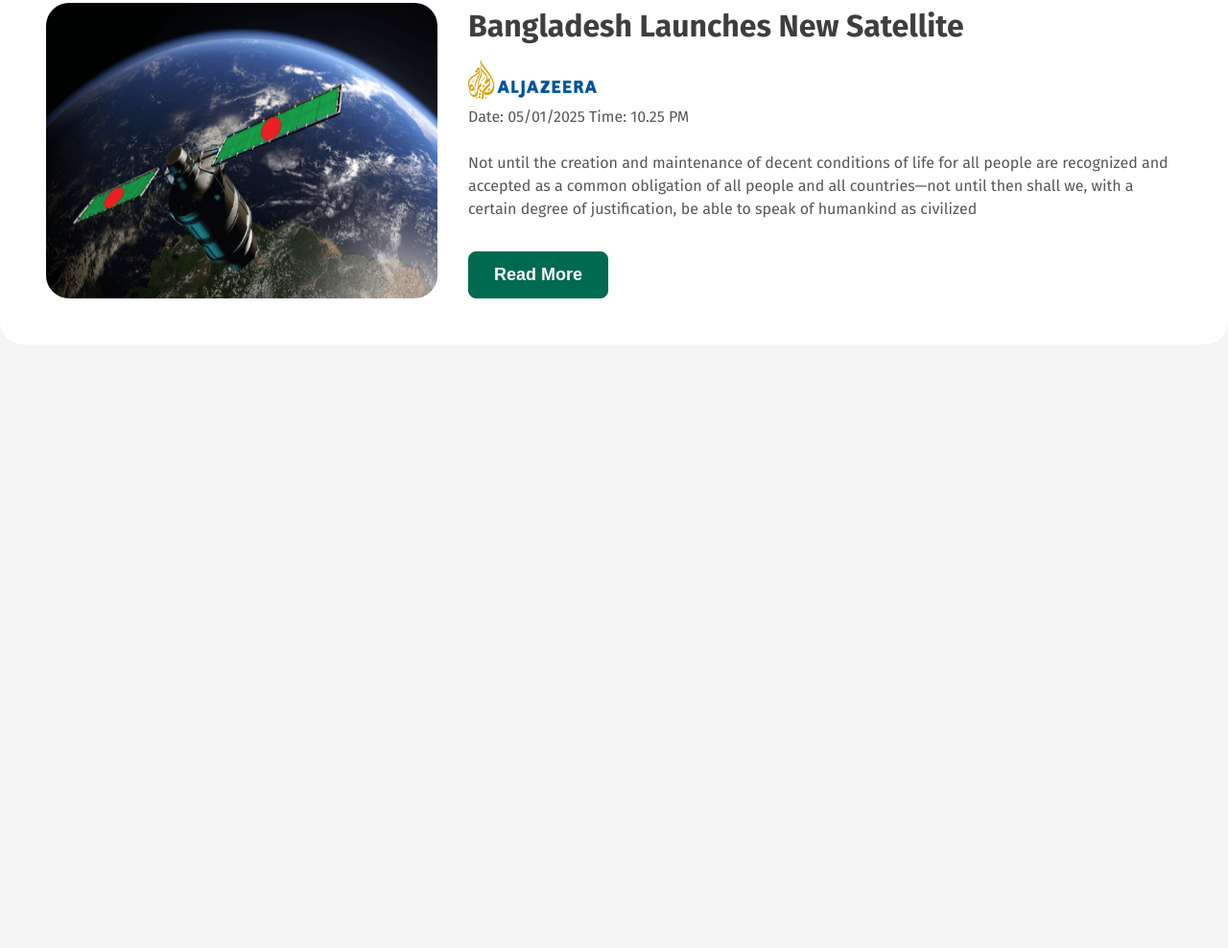
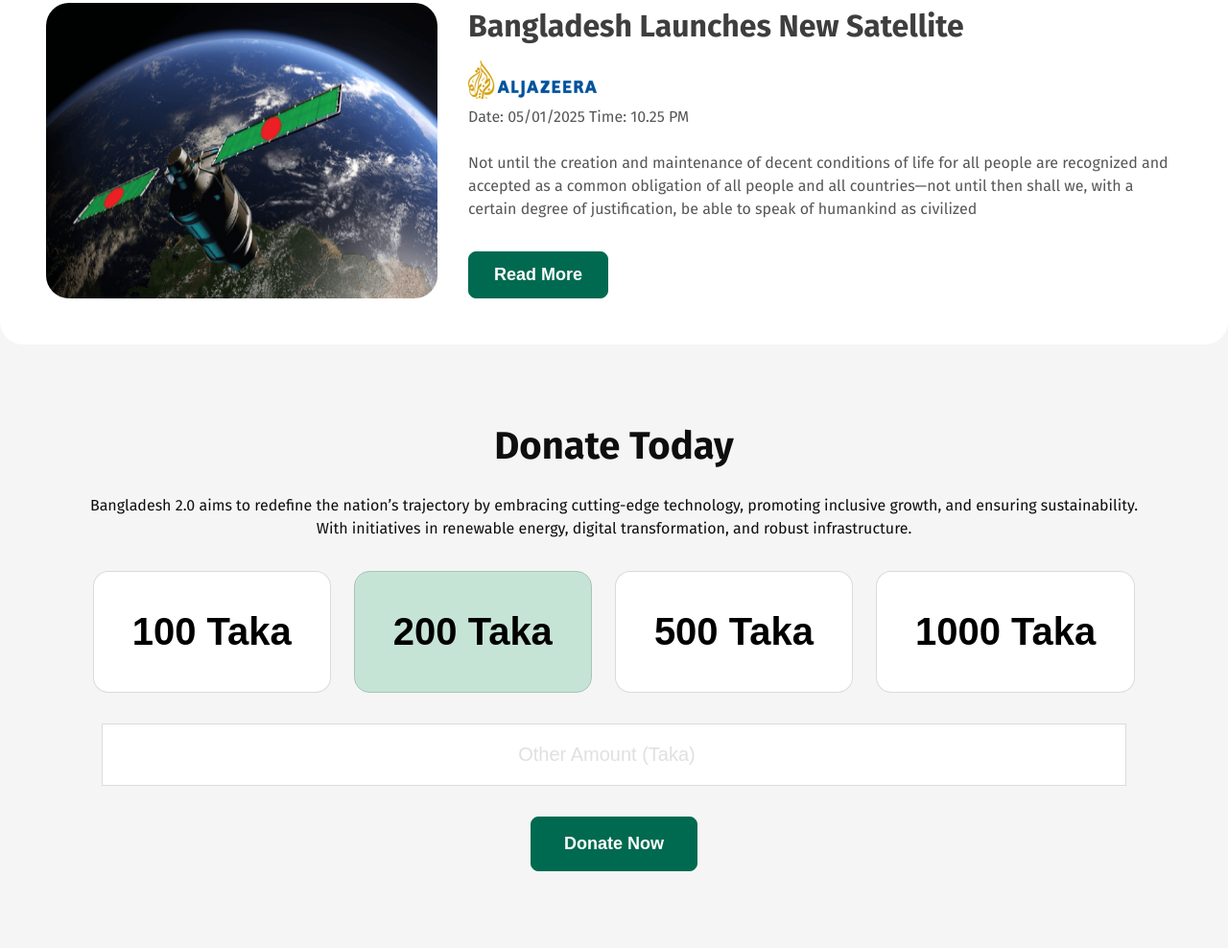
Before and after one commit to arifuddincoder/bangladesh2, a plain HTML site: page index.html in a window 1280 px wide. Shown: the part 3645-4633 px from the top of the page at 96% size. Before the commit the page ends 4004 px from the top, so only its background shows below. Drawn offline with Linux system fonts and the light colour scheme.

Commit message:
Done: Donate Today section

```diff
--- a/index.html
+++ b/index.html
@@ -139,7 +139,10 @@
         </section>
         <section class="recent-news">
             <h2>Recent News</h2>
-            <p>Bangladesh 2.0 aims to redefine the nation’s trajectory by embracing cutting-edge technology, promoting inclusive growth, and ensuring sustainability. With initiatives in renewable energy, digital transformation, and robust infrastructure, the country is set to become a global model of development.</p>
+            <p>Bangladesh 2.0 aims to redefine the nation’s trajectory by embracing cutting-edge technology, promoting
+                inclusive growth, and ensuring sustainability. With initiatives in renewable energy, digital
+                transformation, and robust infrastructure, the country is set to become a global model of development.
+            </p>
             <div class="recent-news_article">
                 <img src="assets/satelite.png" alt="">
                 <div class="recent-news_article_body">
@@ -149,7 +152,9 @@
                         <span>Date: 05/01/2025</span>
                         <span>Time: 10.25 PM</span>
                     </div>
-                    <p>Not until the creation and maintenance of decent conditions of life for all people are recognized and accepted as a common obligation of all people and all countries—not until then shall we, with a certain degree of justification, be able to speak of humankind as civilized</p>
+                    <p>Not until the creation and maintenance of decent conditions of life for all people are recognized
+                        and accepted as a common obligation of all people and all countries—not until then shall we,
+                        with a certain degree of justification, be able to speak of humankind as civilized</p>
                     <button class="btn btn-primary">Read More</button>
                 </div>
             </div>
@@ -161,7 +166,9 @@
                         <span class="recent-news_article_body_date">Date: 05/01/2025</span>
                         <span class="recent-news_article_body_time">Time: 10.25 PM</span>
                     </div>
-                    <p>Not until the creation and maintenance of decent conditions of life for all people are recognized and accepted as a common obligation of all people and all countries—not until then shall we, with a certain degree of justification, be able to speak of humankind as civilized</p>
+                    <p>Not until the creation and maintenance of decent conditions of life for all people are recognized
+                        and accepted as a common obligation of all people and all countries—not until then shall we,
+                        with a certain degree of justification, be able to speak of humankind as civilized</p>
                     <button class="btn btn-primary">Read More</button>
                 </div>
                 <img src="assets/satelite.png" alt="">
@@ -175,9 +182,28 @@
                         <span class="recent-news_article_body_date">Date: 05/01/2025</span>
                         <span class="recent-news_article_body_time">Time: 10.25 PM</span>
                     </div>
-                    <p>Not until the creation and maintenance of decent conditions of life for all people are recognized and accepted as a common obligation of all people and all countries—not until then shall we, with a certain degree of justification, be able to speak of humankind as civilized</p>
+                    <p>Not until the creation and maintenance of decent conditions of life for all people are recognized
+                        and accepted as a common obligation of all people and all countries—not until then shall we,
+                        with a certain degree of justification, be able to speak of humankind as civilized</p>
                     <button class="btn btn-primary">Read More</button>
                 </div>
+            </div>
+        </section>
+        <section class="donate-today">
+            <h2>Donate Today</h2>
+            <p>Bangladesh 2.0 aims to redefine the nation’s trajectory by embracing cutting-edge technology, promoting
+                inclusive growth, and ensuring sustainability. With initiatives in renewable energy, digital
+                transformation, and robust infrastructure.</p>
+            <div class="donate-today_wrapper">
+                <div class="donation-options">
+                    <button class="donation-button">100 Taka</button>
+                    <button class="donation-button active">200 Taka</button>
+                    <button class="donation-button">500 Taka</button>
+                    <button class="donation-button">1000 Taka</button>
+                </div>
+                <input type="number" placeholder="Other Amount (Taka)">
+
+                <button class="btn btn-primary">Donate Now</button>
             </div>
         </section>
     </main>
--- a/style.css
+++ b/style.css
@@ -306,10 +306,11 @@ nav h3 {
 /** end Your Opinion Matters section css **/
 
 /** start recent news section css **/
-.recent-news p{
+.recent-news p {
     margin: 24px 0 32px;
 }
-.recent-news_article{
+
+.recent-news_article {
     display: flex;
     gap: 32px;
     padding: 48px;
@@ -317,25 +318,72 @@ nav h3 {
     border-radius: 24px;
     margin-bottom: 24px;
 }
-.recent-news_article:last-of-type{
+
+.recent-news_article:last-of-type {
     margin-bottom: 0;
 }
-.recent-news_article > img{
+
+.recent-news_article>img {
     border-radius: 24px;
 }
-.recent-news_article_body h3{
+
+.recent-news_article_body h3 {
     font-size: 32px;
     color: rgba(14, 14, 14, .8);
     margin-bottom: 12px;
 }
-.recent-news_article_body_date-time{
-margin-bottom: 12px;
-color: rgba(14, 14, 14, .7);
-}
-.recent-news_article_body p{
+
+.recent-news_article_body_date-time {
+    margin-bottom: 12px;
     color: rgba(14, 14, 14, .7);
 }
-.recent-news_article_body .btn-primary{
+
+.recent-news_article_body p {
+    color: rgba(14, 14, 14, .7);
+}
+
+.recent-news_article_body .btn-primary {
     padding: 13px 26px;
 }
-/** start recent news section css **/
+
+/** end recent news section css **/
+
+/** start donate today section css **/
+.donate-today {
+    padding: 80px 88px;
+    text-align: center;
+}
+
+.donate-today > p {
+    padding: 24px 0 32px;
+}
+
+.donation-options {
+    display: flex;
+    gap: 24px;
+    justify-content: center;
+}
+.donation-button{
+padding: 40px;
+font-size: 40px;
+border-radius: 16px;
+background-color: var(--white-color);
+border:1px solid rgba(14,   14, 14, .15);
+}
+.donation-button:hover,.donation-button.active{
+border-color: #aac4b8;
+background-color: var(--secondary-color);
+
+}
+.donate-today input[type="number"]{
+    width: 93%;
+    border:1px solid rgba(14,   14, 14, .15);
+    padding: 20px;
+    text-align: center;
+    font-size: 20PX;
+    margin: 32px 0;
+}
+.donate-today input[type="number"]::placeholder{
+    color: rgba(14, 14, 14, .13);
+}
+/** end donate today section css **/
```
